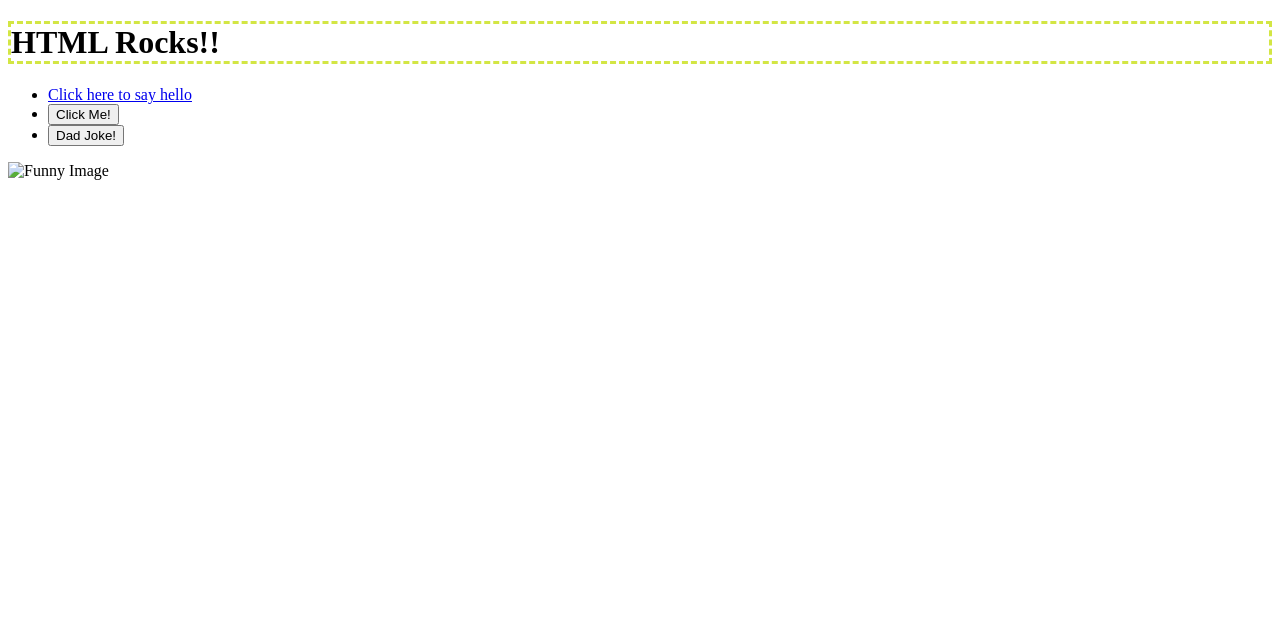
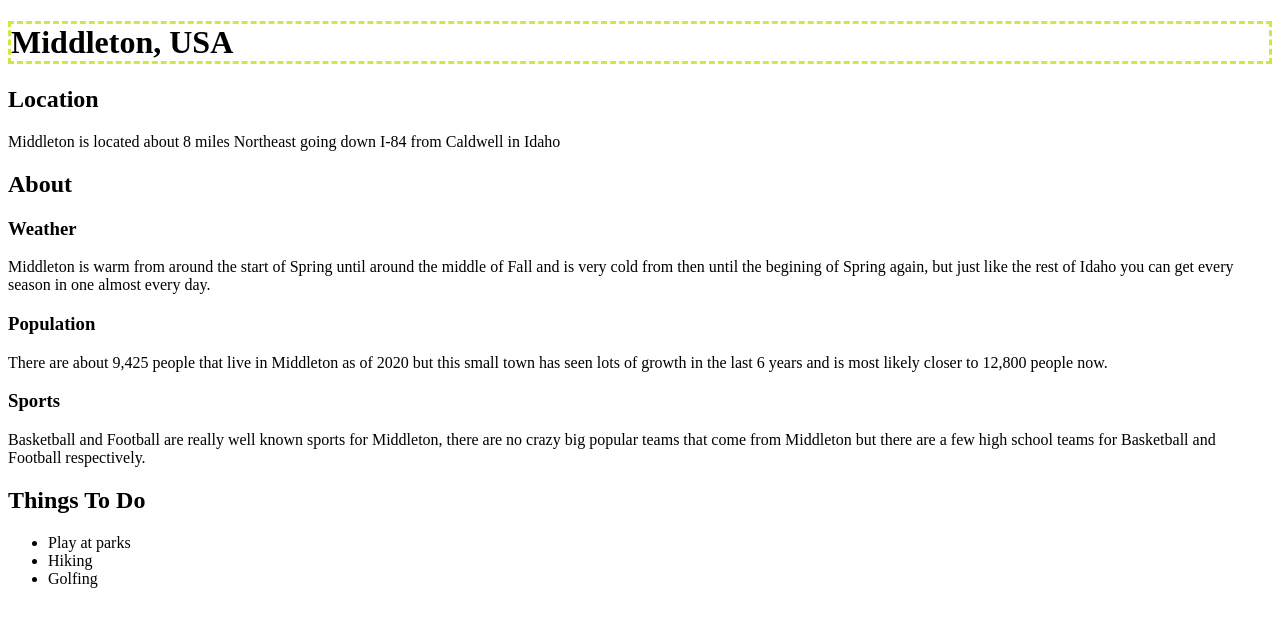
Before and after one commit to JaydenBrownTheGoat/02.03-Lab---HTML-Ch-2-, a website: page index.html in a window 1280 px wide. Drawn offline with Linux system fonts and the light colour scheme; files that its build step writes are made by us from their sources.

Commit message:
Revise index.html for Middleton, Idaho content
Updated the title and added sections about location, weather, population, sports, and things to do in Middleton, Idaho.

```diff
--- a/index.html
+++ b/index.html
@@ -3,23 +3,41 @@
 
 <head>
   <meta charset="utf-8">
-  <title>CS208 - Starter Code (UPDATE ME)!</title>
+  <title>All about Middleton, Idaho</title>
   <meta name="description" content="">
   <meta name="viewport" content="width=device-width, initial-scale=1">
   <link rel="stylesheet" href="style.css">
 </head>
 
 <body>
-  <h1>HTML Rocks!!</h1>
-  <ul>
-  <li><a href="/hello">Click here to say hello</a></li>
-  <li><button id="hello-link">Click Me!</button></li>
-  <li><button id="joke-button">Dad Joke!</button></li>
-  <script src="script.js"></script>
-  </ul>
-  <img src="funny.png" alt="Funny Image" width="300" height="200">
-
-  <h2 id="joke-display"></h2>
+  <h1>Middleton, USA</h1>
+  <section id="Location">
+    <h2>Location</h2>
+    <p>Middleton is located about 8 miles Northeast going down I-84 from Caldwell in Idaho</p>
+  </section>
+  <section id="About">
+    <h2>About</h2>
+    <section id="Weather">
+      <h3>Weather</h3>
+      <p>Middleton is warm from around the start of Spring until around the middle of Fall and is very cold from then until the begining of Spring again, but just like the rest of Idaho you can get every season in one almost every day.</p>
+    </section>
+    <section id="Population">
+      <h3>Population</h3>
+      <p>There are about 9,425 people that live in Middleton as of 2020 but this small town has seen lots of growth in the last 6 years and is most likely closer to 12,800 people now.</p>
+    </section>
+    <section id="Sports">
+      <h3>Sports</h3>
+      <p>Basketball and Football are really well known sports for Middleton, there are no crazy big popular teams that come from Middleton but there are a few high school teams for Basketball and Football respectively.</p>
+    </section>
+  </section>
+  <section id="Things_To_Do">
+    <h2>Things To Do</h2>
+    <ul>
+      <li>Play at parks</li>
+      <li>Hiking</li>
+      <li>Golfing</li>
+    </ul>
+  </section>
 </body>
 
 </html>
```
